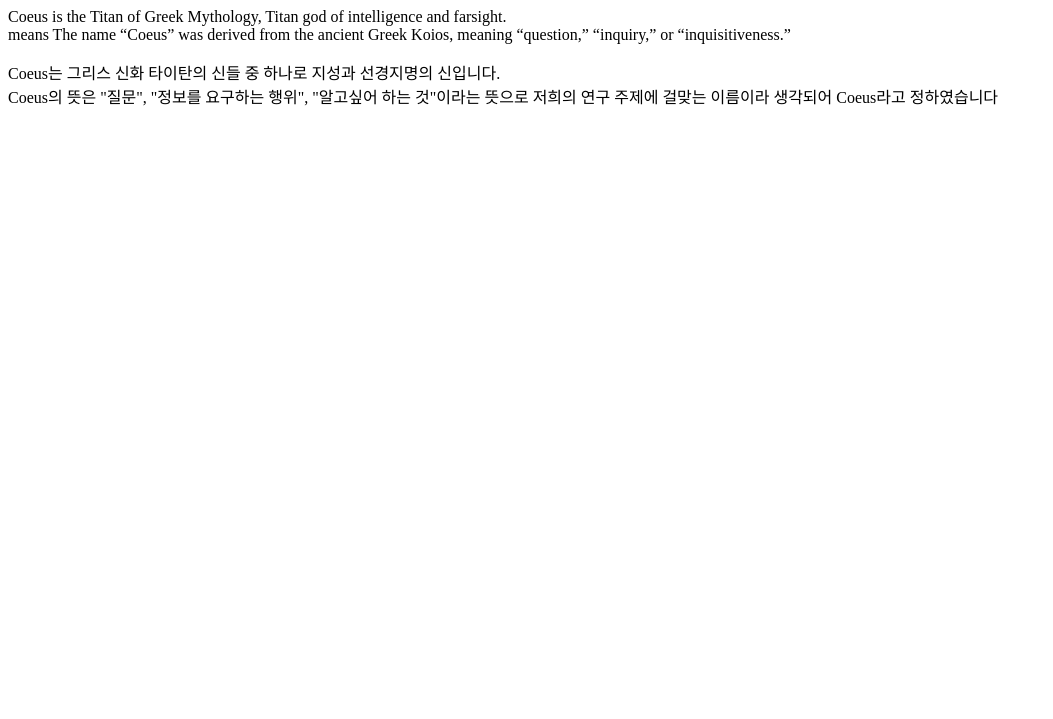
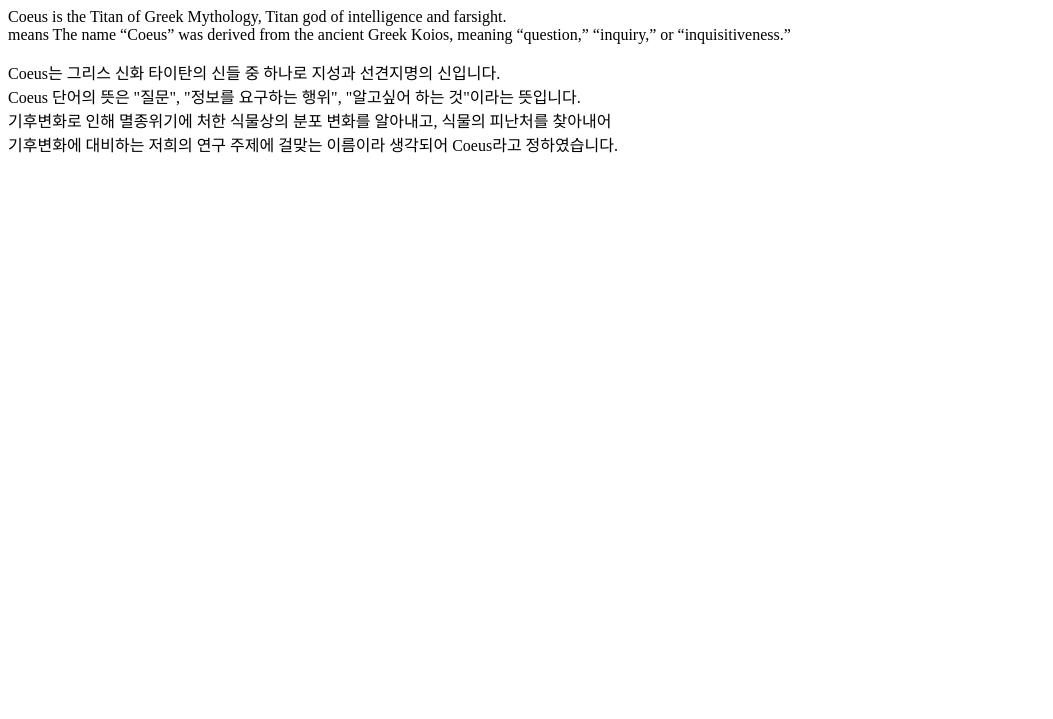
Before and after one commit to NaeheonLee/Coeus.github.io, a plain HTML site: page index.html in a window 1280 px wide. Shown: the part 81-800 px from the top of the page, without its empty margins (0-1053 px from the left). Drawn offline with Linux system fonts and the light colour scheme.

Commit message:
Update index.html

```diff
--- a/index.html
+++ b/index.html
@@ -13,8 +13,10 @@
 	means The name “Coeus” was derived from the ancient Greek Koios, meaning “question,” “inquiry,” or “inquisitiveness.”
 	</p>
     <p>
-	Coeus는 그리스 신화 타이탄의 신들 중 하나로 지성과 선경지명의 신입니다.<br />
-	Coeus의 뜻은 "질문", "정보를 요구하는 행위", "알고싶어 하는 것"이라는 뜻으로 저희의 연구 주제에 걸맞는 이름이라 생각되어 Coeus라고 정하였습니다
+	Coeus는 그리스 신화 타이탄의 신들 중 하나로 지성과 선견지명의 신입니다.<br />
+	Coeus 단어의 뜻은 "질문", "정보를 요구하는 행위", "알고싶어 하는 것"이라는 뜻입니다.<br />
+	기후변화로 인해 멸종위기에 처한 식물상의 분포 변화를 알아내고, 식물의 피난처를 찾아내어<br />
+	기후변화에 대비하는 저희의 연구 주제에 걸맞는 이름이라 생각되어 Coeus라고 정하였습니다.
 	</p>
 </body>
 </html>
```
